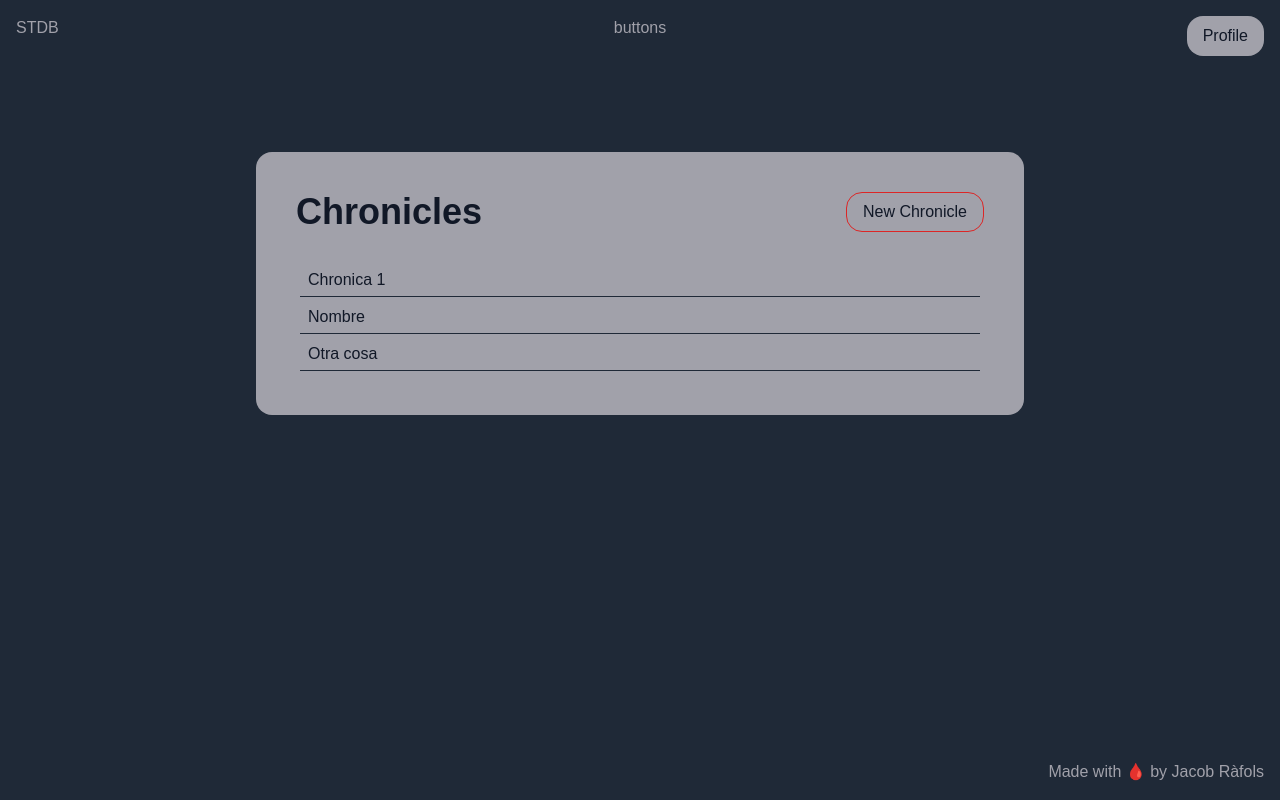
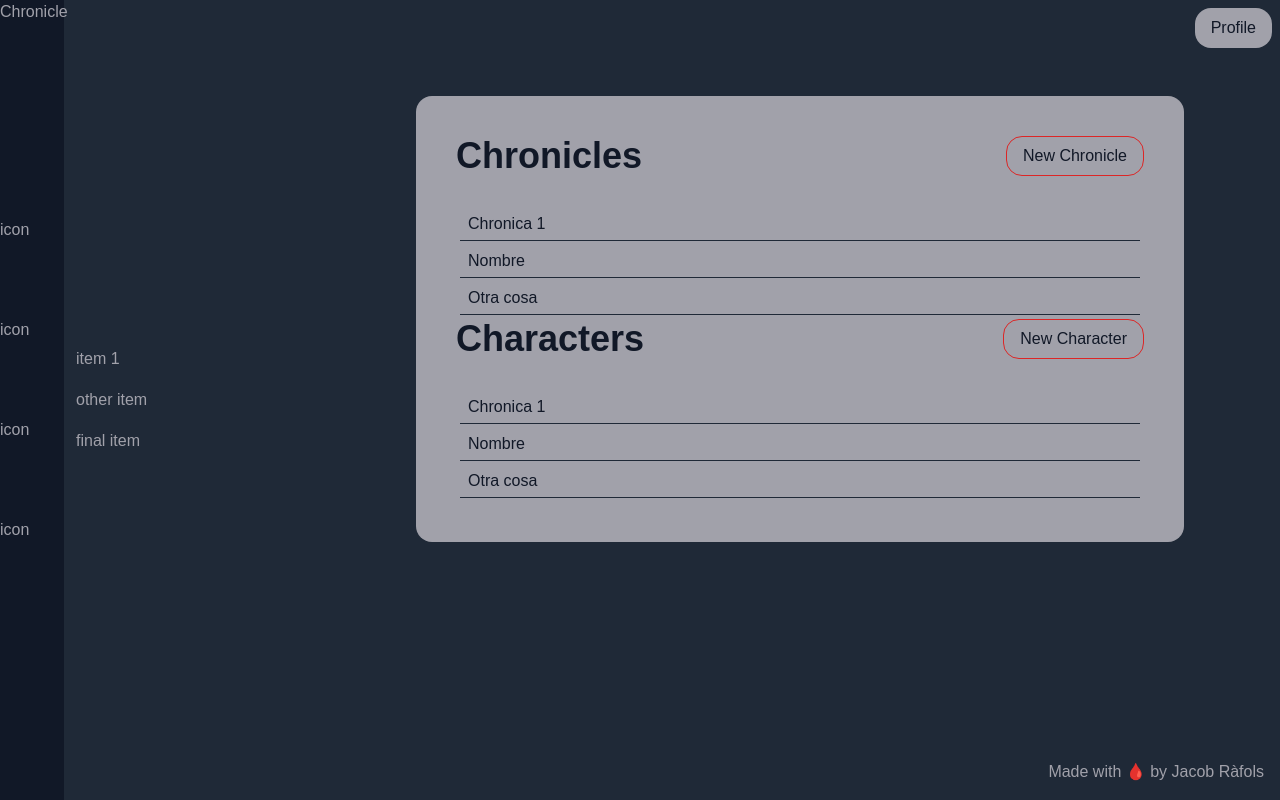
Before and after one commit to jeroqui/stdb, a Nuxt app in the folder webapp/: page /app in a window 1280 px wide. Built offline with nearby package versions, Linux system fonts and the light colour scheme.

Commit message:
Redesign dashboard layout

```diff
--- /dev/null
+++ b/webapp/components/Boards/CharacterList.vue
@@ -0,0 +1,10 @@
+<template>
+    <div class="flex justify-between">
+        <h1 class="text-4xl font-black">Characters</h1>
+        <UIButton>New Character</UIButton>
+    </div>
+
+    <div class="mt-8">
+        <UIListItem v-for="item in ['Chronica 1', 'Nombre', 'Otra cosa']">{{item}}</UIListItem>
+    </div>
+</template>
--- /dev/null
+++ b/webapp/components/Parts/Menu.vue
@@ -0,0 +1,41 @@
+<template>
+    <div class="relative">
+        <div class="absolute z-10 left-0 right-0">
+            <PartsMenuComponentsChronicle />
+        </div>
+
+        <!-- Boards Menu -->
+        <div class="absolute bg-black top-0 left-0 right-0 bottom-0 overflow-hidden" id="boards-menu">
+            <div class="h-full flex flex-col justify-center">
+                <div class="flex flex-col justify-around min-h-1/2">
+                    <PartsMenuComponentsBoardButton>
+                        Characters
+                    </PartsMenuComponentsBoardButton>
+                    <PartsMenuComponentsBoardButton>
+                        Locations
+                    </PartsMenuComponentsBoardButton>
+                    <PartsMenuComponentsBoardButton>
+                        Plots
+                    </PartsMenuComponentsBoardButton>
+                    <PartsMenuComponentsBoardButton>
+                        Sessions
+                    </PartsMenuComponentsBoardButton>
+                </div>
+            </div>
+        </div>
+
+        <!-- Items Menu -->
+        <div class="min-h-full flex flex-col justify-center ml-16">
+            <PartsMenuComponentsBoardItem v-for="item in ['item 1', 'other item', 'final item']">
+                {{ item }}
+            </PartsMenuComponentsBoardItem>
+        </div>
+    </div>
+</template>
+
+
+<style scoped>
+#boards-menu {
+    width: 4rem;
+}
+</style>
--- /dev/null
+++ b/webapp/components/Parts/MenuComponents/BoardButton.vue
@@ -0,0 +1,8 @@
+<template>
+    <div class="flex">
+        <div class="w-16 h-16 rounded-full shrink-0 grow-0 bg-opacity-5 hover:bg-primary">
+            icon
+        </div>
+        <slot></slot>
+    </div>
+</template>
--- /dev/null
+++ b/webapp/components/Parts/MenuComponents/BoardItem.vue
@@ -0,0 +1,5 @@
+<template>
+    <UIListItem>
+        <slot></slot>
+    </UIListItem>
+</template>
--- /dev/null
+++ b/webapp/components/Parts/MenuComponents/Chronicle.vue
@@ -0,0 +1,3 @@
+<template>
+    <h2>Chronicle</h2>
+</template>
--- a/webapp/components/Parts/Navbar.vue
+++ b/webapp/components/Parts/Navbar.vue
@@ -7,7 +7,7 @@
             buttons
         </div>
         <div class="flex justify-end">
-            <UILinkButton>Profile</UILinkButton>
+            <UserProfileButon />
         </div>
     </nav>
 </template>
--- /dev/null
+++ b/webapp/components/User/ProfileButon.vue
@@ -0,0 +1,3 @@
+<template>
+    <UILinkButton>Profile</UILinkButton>
+</template>
--- /dev/null
+++ b/webapp/layouts/dashboard.vue
@@ -0,0 +1,14 @@
+<template>
+    <div class="bg-dark text-light min-h-screen grid grid-cols-4">
+        <PartsMenu />
+        <div class="col-span-3 flex flex-col">
+            <div class="grow">
+                <div class="flex justify-end p-2">
+                    <UserProfileButon />
+                </div>
+                <slot />
+            </div>
+            <PartsFooter />
+        </div>
+    </div>
+</template>
--- a/webapp/pages/app/index.vue
+++ b/webapp/pages/app/index.vue
@@ -1,5 +1,15 @@
 <template>
     <PartsPanel>
         <BoardsChronicleList />
+        <BoardsCharacterList />
     </PartsPanel>
 </template>
+
+
+<script setup>
+
+definePageMeta({
+  layout: "dashboard",
+});
+
+</script>
--- a/webapp/tailwind.config.js
+++ b/webapp/tailwind.config.js
@@ -23,6 +23,9 @@ module.exports = {
         },
         borderRadius: {
           '4xl': '2rem',
+        },
+        minHeight: {
+          '1/2': '50%',
         }
       }
     }
```
